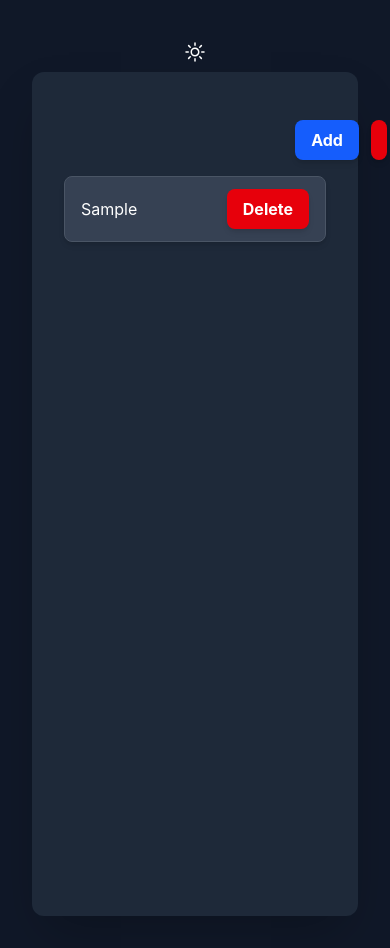
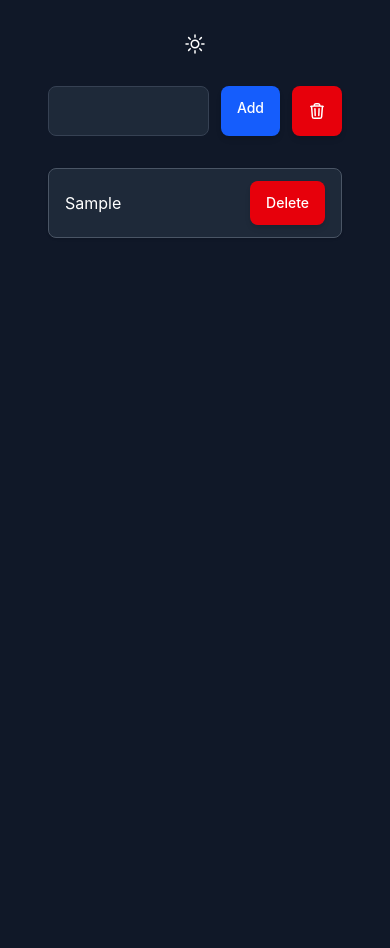
Before and after one commit to yunglleung1/mytodo, a React (Vite) app: page / in a window 390 px wide. Both pictures are taken after typing "Sample" into the empty fields and a click on the button "Add". Built offline with nearby package versions, Linux system fonts and the light colour scheme.

Commit message:
Front-end polish & abstractions: mobile responsiveness, hover fixes, list text visibility & all class names moved to todo-helpers

```diff
--- a/src/AddButton.jsx
+++ b/src/AddButton.jsx
@@ -1,4 +1,4 @@
-import {addToList, clearTextBox, fakeDelay} from './todo-helpers.js';
+import {addToList, clearTextBox, fakeDelay, buttonClass, addButtonClass, loadingSpinnerClass} from './todo-helpers.js';
 import {useState} from 'react';
 
 const AddButton = ({text, setText, list, setList}) => {
@@ -14,13 +14,13 @@ const AddButton = ({text, setText, list, setList}) => {
     return(
         <>
            <button
-                className = "bg-blue-600 hover:bg-blue-700 hover:scale-105 text-white font-bold py-2 px-4 rounded-lg shadow-md transition duration-200 flex items-center gap-2"
+                className = {buttonClass + " " + addButtonClass}
                 onClick = {() => handleAdd()}
                 disabled = {isAdding}
            >
                 {'Add'}
                  {isAdding ?
-                    <div className="animate-spin rounded-full h-4 w-4 border-t-2 border-white"></div>
+                    <div className = {loadingSpinnerClass}></div>
                     :
                     <></>
                 }
--- a/src/App.jsx
+++ b/src/App.jsx
@@ -8,7 +8,7 @@ import DeletedUndo from './DeletedUndo';
 import SunIcon from './SunIcon';
 import MoonIcon from './MoonIcon';
 
-import {htmlTagClass} from './todo-helpers.js';
+import {htmlTagClass, mainWrapperClass, headerClass, toggleButtonClass, inputButtonRowClass,toDoListClass, toDoItemClass} from './todo-helpers.js';
 
 const App = () => {
 
@@ -32,19 +32,18 @@ const App = () => {
   }, [theme]);
 
   return (
-    <div className={theme === "dark" ? "dark" : ""}>
+    <div className={`${theme === "dark" ? "dark" : ""}`}>
       <button
         onClick = {() => setTheme(theme === "dark" ? "light" : "dark")}
-        className = "p-2 rounded-full hover:bg-gray-700 transition"
       >
         {theme === "dark" ?
-          <SunIcon className="h-6 w-6 text-yellow-400"/>
+          <SunIcon className = "h-6 w-6 text-yellow-400 flex-shrink-0"/>
             :
-          <MoonIcon className="h-6 w-6 text-gray-600" />
+          <MoonIcon className = "h-6 w-6 text-gray-600 flex-shrink-0" />
         }
       </button>
-      <div className = "bg-white text-gray-900 dark:bg-gray-800 dark:text-white p-8 rounded-xl shadow-2xl max-w-3xl mx-auto min-h-screen">
-        <div className = "flex items-center justify-center gap-3 w-full m-4">
+      <div className = {mainWrapperClass}>
+        <div className = {inputButtonRowClass}>
           <TextBox
             text = {text}
             setText = {setText}
--- a/src/DeleteButton.jsx
+++ b/src/DeleteButton.jsx
@@ -1,4 +1,4 @@
-import {removeFromList, fakeDelay, snackBarRemovalTimer} from './todo-helpers';
+import {removeFromList, fakeDelay, snackBarRemovalTimer, buttonClass, deleteButtonClass, loadingSpinnerClass} from './todo-helpers';
 import {useState} from 'react';
 
 const DeleteButton = ({idx, list, setList, setUndoItem}) => {
@@ -14,12 +14,12 @@ const DeleteButton = ({idx, list, setList, setUndoItem}) => {
     return(
         <>
             <button
-            className = "bg-red-600 hover:bg-red-700 text-white font-bold py-2 px-4 rounded-lg shadow-md transition duration-200 flex items-center gap-2"
+            className = {buttonClass + " " + deleteButtonClass}
                 onClick = {() => handleDelete()}
             >
                 {'Delete'}
                 {isDeletng ?
-                    <div className="animate-spin rounded-full h-4 w-4 border-t-2 border-white"></div>
+                    <div className = {loadingSpinnerClass}></div>
                     :
                     <></>
                 }
--- a/src/DeletedUndo.jsx
+++ b/src/DeletedUndo.jsx
@@ -1,3 +1,5 @@
+import {deletedUndoContainerClass, undoButtonClass} from './todo-helpers';
+
 const DeletedUndo = ({list, setList, undoItem, setUndoItem}) => {
 
     const handleUndo = () => {
@@ -8,10 +10,10 @@ const DeletedUndo = ({list, setList, undoItem, setUndoItem}) => {
     }
 
     return(
-        <div className = "fixed bottom-4 left-1/2 -translate-x-1/2 bg-white dark:bg-gray-800 dark:text-white px-6 py-3 rounded-lg shadow-2xl flex items-center gap-4 z-50 animate-fade-in">
+        <div className = {deletedUndoContainerClass}>
             <span>{`Deleted ${undoItem.delItem}`}</span>
             <button
-                className = "bg-indigo-600 hover:bg-indigo-700 px-4 py-1 rounded font-bold text-sm"
+                className = {undoButtonClass}
                 onClick={() => {handleUndo()}}
             >
             {'Undo'}
--- a/src/List.jsx
+++ b/src/List.jsx
@@ -1,13 +1,14 @@
 import DeleteButton  from './DeleteButton.jsx';
+import {toDoListClass, toDoItemClass, itemClass} from './todo-helpers';
 
 const List = ({list, setList, setUndoItem}) => {
     return(
-        <>
+        <div className = {toDoListClass}>
             {list.length ?
                     <ul>{list.map((item, idx) =>
                         <li
                             key = {idx}
-                            className = "bg-white dark:bg-gray-700 shadow-md hover:bg-gray-600 py-3 px-4 mb-2 rounded-lg border border-gray-600 transition duration-150 flex items-center justify-between gap-3 w-full"
+                            className = {toDoItemClass + " " + itemClass}
                         >
                                 {`${item}`}
                                 <DeleteButton
@@ -23,7 +24,7 @@ const List = ({list, setList, setUndoItem}) => {
                         {'No tasks yet.'}
                     </>
             }
-        </>
+        </div>
     );
 }
 
--- a/src/TextBox.jsx
+++ b/src/TextBox.jsx
@@ -1,3 +1,4 @@
+import {inputFieldClass} from './todo-helpers';
 
 const TextBox = ({text, setText}) => {
     return(
@@ -6,6 +7,7 @@ const TextBox = ({text, setText}) => {
                 type = "text"
                 value = {text}
                 onChange = {(e) => setText(e.target.value)}
+                className = {inputFieldClass}
             >
             </input>
         </>
--- a/src/TrashButton.jsx
+++ b/src/TrashButton.jsx
@@ -1,3 +1,4 @@
+import {buttonClass, trashButtonClass} from './todo-helpers';
 
 const TrashButton = ({setList}) => {
 
@@ -8,11 +9,13 @@ const TrashButton = ({setList}) => {
     return(
         <>
         <svg
-            className = "bg-red-600 hover:bg-red-700 hover:scale-105 text-white font-bold py-2 px-2 rounded-lg shadow-md transition duration-200 size-10"
+            className = {buttonClass + " " + trashButtonClass}
             xmlns = "http://www.w3.org/2000/svg"
             fill = "none"
             viewBox = "0 0 24 24"
-            strokeWidth = {1.5}
+            strokeWidth = {2}
+            width = "50"
+            height = "50"
             stroke = "currentColor"
             onClick = {handleTrashOnClick}
 
--- a/src/todo-helpers.js
+++ b/src/todo-helpers.js
@@ -26,4 +26,28 @@ const snackBarRemovalTimer = (setUndoItem) => {
 
 const htmlTagClass = document.documentElement.classList;
 
-export {addToList, removeFromList, clearTextBox, fakeDelay, snackBarRemovalTimer, htmlTagClass};
+const mainWrapperClass = "min-h-screen sm:px-6 lg:px-8 bg-white dark:bg-gray-900 px-4 py-6";
+
+const headerClass = "flex flex-col items-center gap-4 sm:flex-row sm:justify-between sm:items-center";
+const toggleButtonClass = "p-2 rounded-full hover:bg-gray-200 dark:hover:bg-gray-700 transition-colors flex-shrink-0";
+
+const inputButtonRowClass = "max-w-xl mx-auto sm:flex-row flex gap-3 w-full";
+
+const inputFieldClass = "flex-1 w-full px-4 py-3 text-base bg-gray-50 dark:bg-gray-800 border border-gray-300 dark:border-gray-700 rounded-lg focus:outline-none focus:ring-2 focus:ring-indigo-500 text-black dark:text-white";
+
+const buttonClass = "px-4 py-3 text-sm font-medium rounded-lg";
+const addButtonClass = "bg-blue-600 hover:bg-blue-700 hover:scale-105 text-white shadow-md transition duration-200 flex gap-2";
+const trashButtonClass = "bg-red-600 hover:bg-red-700 hover:scale-105 text-white shadow-md transition duration-200 flex items-center gap-2";
+const deleteButtonClass = "bg-red-600 hover:bg-red-700 text-white shadow-md transition duration-200 flex items-center gap-2";
+
+const deletedUndoContainerClass = "fixed bottom-4 left-1/2 -translate-x-1/2 bg-white dark:bg-gray-800 dark:text-white px-6 py-3 rounded-lg shadow-2xl flex items-center gap-4 z-50 animate-fade-in";
+const undoButtonClass = "bg-indigo-600 hover:bg-indigo-700 px-4 py-1 rounded font-bold text-sm";
+
+const loadingSpinnerClass = "animate-spin rounded-full h-4 w-4 border-t-2 border-white";
+
+const toDoListClass = "mt-8 space-y-3 w-full max-w-xl mx-auto";
+
+const toDoItemClass = "flex gap-2 p-4 bg-gray-50 dark:bg-gray-800 rounded-lg shadow-sm sm:flex-row sm:items-center sm:justify-between";
+const itemClass = "dark:hover:bg-gray-700 hover:bg-gray-200 py-3 px-4 mb-2 border border-gray-600 transition duration-150 flex items-center justify-between w-full text-black dark:text-white";
+
+export {addToList, removeFromList, clearTextBox, fakeDelay, snackBarRemovalTimer, htmlTagClass, mainWrapperClass, headerClass, toggleButtonClass, inputButtonRowClass, inputFieldClass, buttonClass, addButtonClass, trashButtonClass, deleteButtonClass, deletedUndoContainerClass, undoButtonClass, loadingSpinnerClass, toDoListClass, toDoItemClass, itemClass};
```
